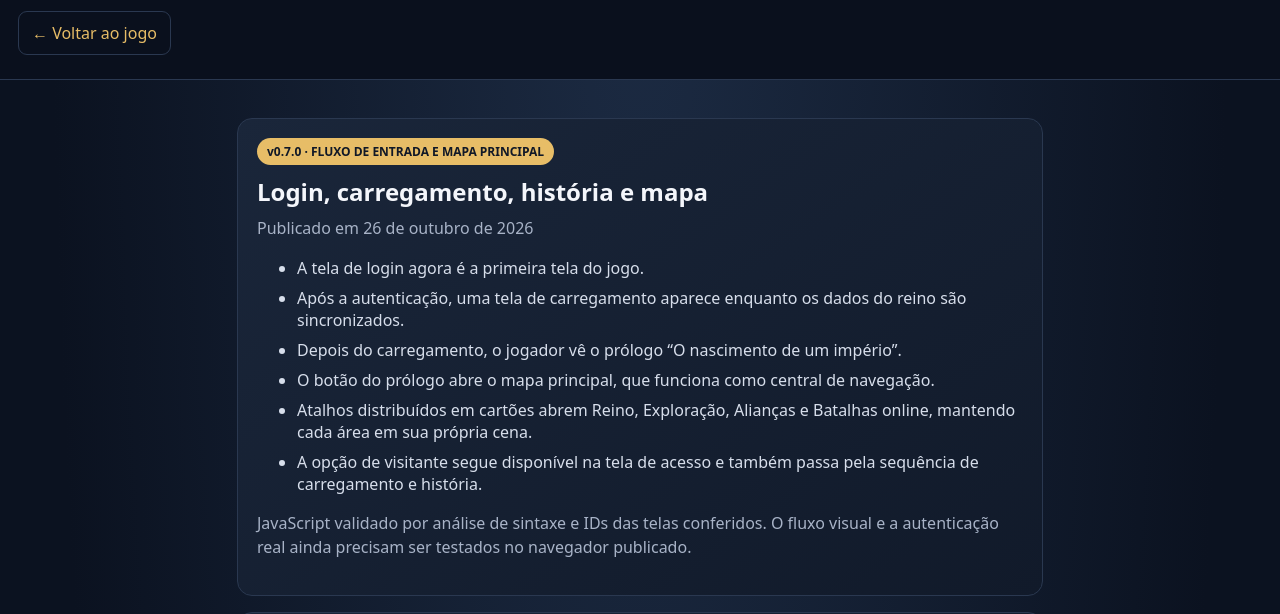
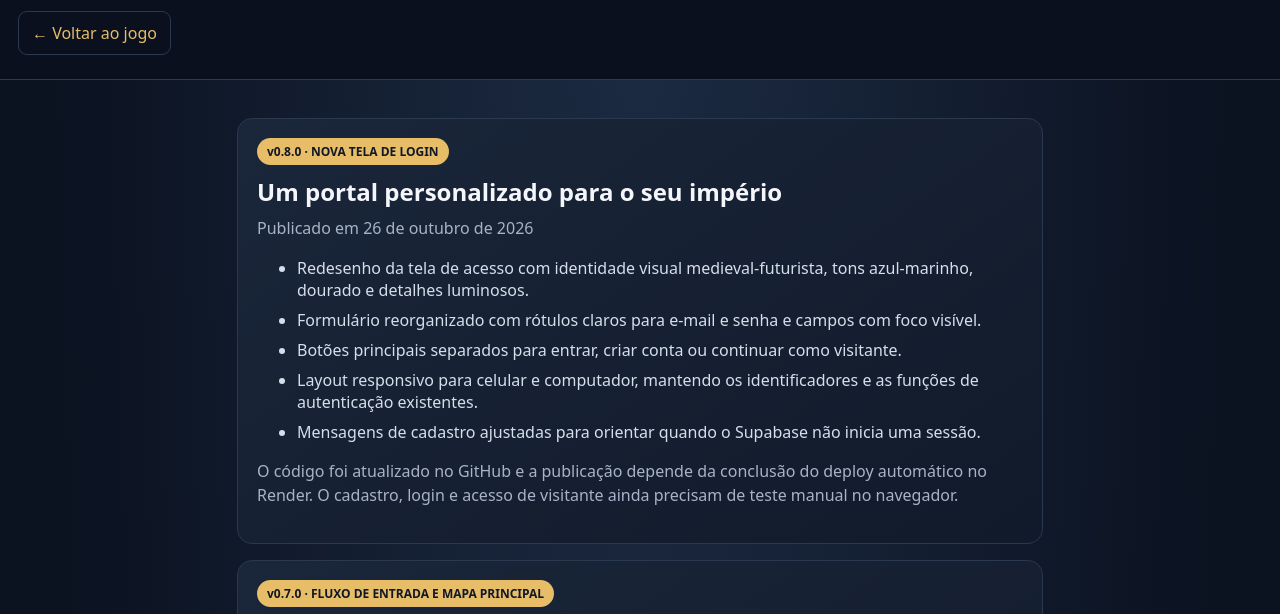
Before and after one commit to NANDOBRTV/rpg-online, a website: page updates.html in a window 1280 px wide. Shown: the part 136-750 px from the top of the page. Drawn offline with Linux system fonts and the light colour scheme.

Commit message:
Document custom login screen release v0.8.0

```diff
--- a/updates.html
+++ b/updates.html
@@ -2,6 +2,8 @@
 <html lang="pt-BR"><head><meta charset="utf-8"><meta name="viewport" content="width=device-width,initial-scale=1"><meta name="theme-color" content="#101827"><title>Atualizações • Império dos Reinos</title><style>
 :root{color-scheme:dark;--bg:#0b1220;--panel:#151f31;--gold:#e7bd67;--muted:#a8b3c7;--line:#2a3850}*{box-sizing:border-box}body{margin:0;background:radial-gradient(ellipse at top,#1c2b43,var(--bg) 65%);font:16px system-ui,sans-serif;color:#f4f6fb}header{padding:24px 18px;border-bottom:1px solid var(--line);background:#0a101d}main{max-width:850px;margin:auto;padding:22px}h1{margin:6px 0;font-size:clamp(28px,5vw,40px)}h2{margin:0 0 8px}.eyebrow{color:var(--gold);text-transform:uppercase;letter-spacing:.14em;font-size:12px}.muted{color:var(--muted);line-height:1.55}.release{background:linear-gradient(145deg,#1a263a,#111a2a);border:1px solid var(--line);border-radius:15px;padding:19px;margin:16px 0}.tag{display:inline-block;color:#101827;background:var(--gold);font-size:12px;font-weight:800;border-radius:20px;padding:5px 10px;margin-bottom:10px}.planned{border-color:#6c5c3a}li{margin:8px 0;color:#d7deeb}a{color:var(--gold)}.back{display:inline-block;margin-top:14px;text-decoration:none;border:1px solid var(--line);padding:10px 13px;border-radius:9px}footer{text-align:center;color:#78869d;padding:25px;font-size:12px}
 </style></head><body><header><div class="eyebrow">Diário oficial do desenvolvimento</div><h1>📢 Atualizações do Império</h1><div class="muted">Acompanhe o que já chegou ao jogo e o que está planejado para as próximas versões.</div><a class="back" href="index.html">← Voltar ao jogo</a></header><main>
+<section class="release"><span class="tag">v0.8.0 · NOVA TELA DE LOGIN</span><h2>Um portal personalizado para o seu império</h2><div class="muted">Publicado em 26 de outubro de 2026</div><ul><li>Redesenho da tela de acesso com identidade visual medieval-futurista, tons azul-marinho, dourado e detalhes luminosos.</li><li>Formulário reorganizado com rótulos claros para e-mail e senha e campos com foco visível.</li><li>Botões principais separados para entrar, criar conta ou continuar como visitante.</li><li>Layout responsivo para celular e computador, mantendo os identificadores e as funções de autenticação existentes.</li><li>Mensagens de cadastro ajustadas para orientar quando o Supabase não inicia uma sessão.</li></ul><p class="muted">O código foi atualizado no GitHub e a publicação depende da conclusão do deploy automático no Render. O cadastro, login e acesso de visitante ainda precisam de teste manual no navegador.</p></section>
+
 <section class="release"><span class="tag">v0.7.0 · FLUXO DE ENTRADA E MAPA PRINCIPAL</span><h2>Login, carregamento, história e mapa</h2><div class="muted">Publicado em 26 de outubro de 2026</div><ul><li>A tela de login agora é a primeira tela do jogo.</li><li>Após a autenticação, uma tela de carregamento aparece enquanto os dados do reino são sincronizados.</li><li>Depois do carregamento, o jogador vê o prólogo “O nascimento de um império”.</li><li>O botão do prólogo abre o mapa principal, que funciona como central de navegação.</li><li>Atalhos distribuídos em cartões abrem Reino, Exploração, Alianças e Batalhas online, mantendo cada área em sua própria cena.</li><li>A opção de visitante segue disponível na tela de acesso e também passa pela sequência de carregamento e história.</li></ul><p class="muted">JavaScript validado por análise de sintaxe e IDs das telas conferidos. O fluxo visual e a autenticação real ainda precisam ser testados no navegador publicado.</p></section>
 
 <section class="release"><span class="tag">v0.3.0 · CONTAS E SALVAMENTO ONLINE</span><h2>Reinos na nuvem</h2><div class="muted">Publicado em 26 de outubro de 2026</div><ul><li>Cadastro e login por e-mail e senha com Supabase Auth.</li><li>Salvamento do estado do reino em banco de dados separado.</li><li>Sincronização da partida entre dispositivos após entrar na mesma conta.</li><li>Políticas de segurança para cada jogador acessar apenas seu próprio salvamento.</li><li>Progresso local mantido como apoio quando a sincronização falhar.</li></ul></section>
```
